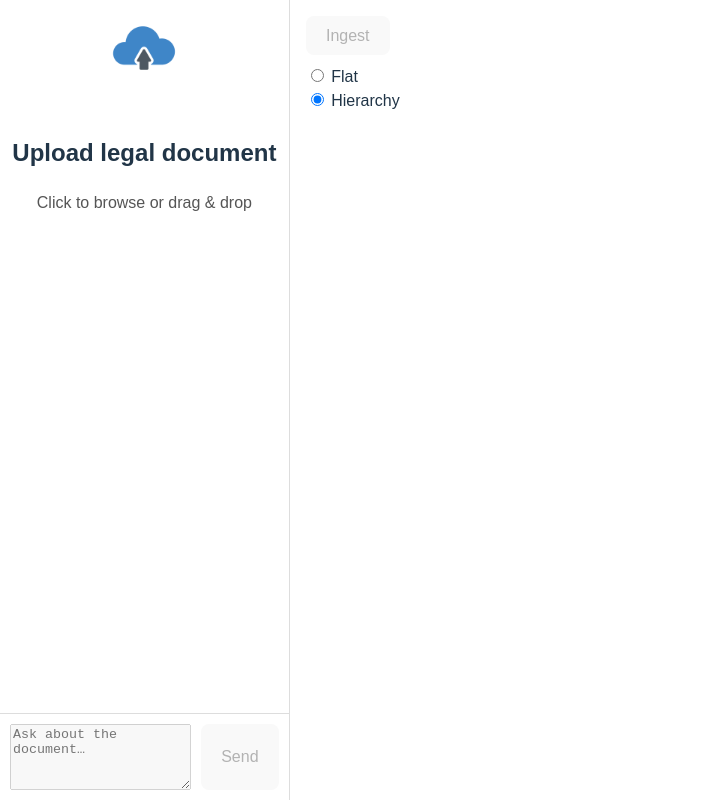
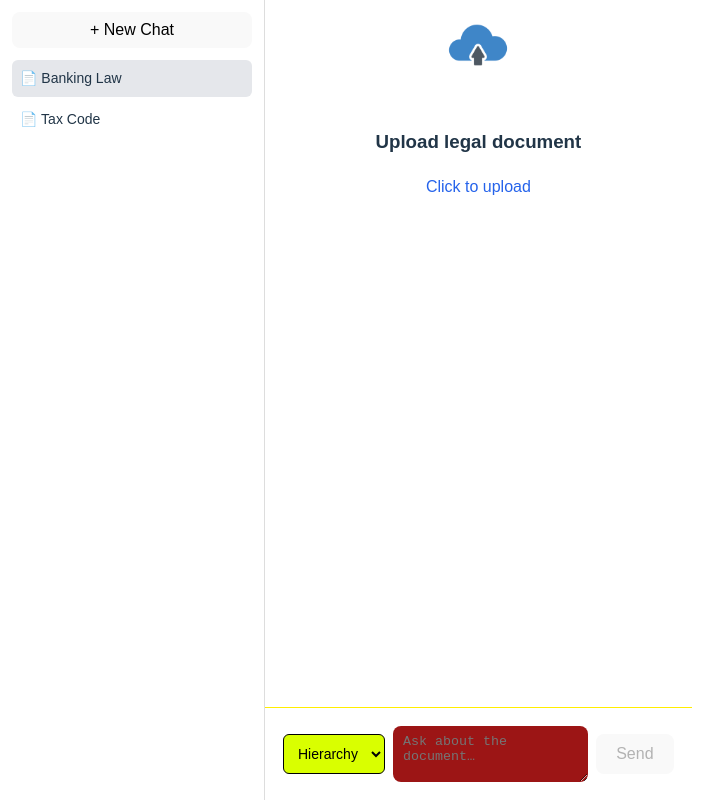
Before and after one commit to Jayverma16/rag-with-context, a React app in the folder gui/frontend/: page / in a window 1280 px wide. Shown: the whole page, without its empty margins (0-706 px from the left). Built offline with nearby package versions, Linux system fonts and the light colour scheme; the HTML template or start-up script is replaced by a standard one.

Commit message:
components

```diff
--- a/gui/frontend/src/App.jsx
+++ b/gui/frontend/src/App.jsx
@@ -1,34 +1,40 @@
 import { useState } from "react";
-import { chat, uploadFile, ingestFile } from "./services/api";
-import UploadIcon from "./assets/file_upload_logo.png";
+import { chat, ingestFile } from "./services/api";
+import UploadBox from "./components/UploadBox";
+import Sidebar from "./components/Sidebar";
+import BottomBar from "./components/BottomBar";
 
 
 function App() {
   const [query, setQuery] = useState("");
   const [mode, setMode] = useState("hierarchy");
   const [messages, setMessages] = useState([]);
-  const [chunks, setChunks] = useState([]);
   const [loading, setLoading] = useState(false);
 
+  const [uploadedFile, setUploadedFile] = useState(null);
   const [uploadStatus, setUploadStatus] = useState("");
-  const [uploadedFile, setUploadedFile] = useState(null);
   const [ingestStatus, setIngestStatus] = useState("");
+
+  // 🔑 Chat history state (basic for now)
+  const [chats, setChats] = useState([
+    { id: "1", title: "Banking Law" },
+    { id: "2", title: "Tax Code" },
+  ]);
+  const [activeChatId, setActiveChatId] = useState("1");
 
   const runQuery = async () => {
     if (!query.trim()) return;
 
-    const userMsg = { role: "user", content: query };
-    setMessages((m) => [...m, userMsg]);
+    setMessages((m) => [...m, { role: "user", content: query }]);
     setQuery("");
     setLoading(true);
 
     try {
-      const res = await chat(userMsg.content, mode);
+      const res = await chat(query, mode);
       setMessages((m) => [
         ...m,
         { role: "assistant", content: res.answer },
       ]);
-      setChunks(res.chunks);
     } catch {
       setMessages((m) => [
         ...m,
@@ -40,49 +46,50 @@ function App() {
 
   return (
     <div style={styles.app}>
-      {/* ================= CENTER ================= */}
+      {/* ========== LEFT SIDEBAR ========== */}
+      <Sidebar
+        chats={chats}
+        activeChatId={activeChatId}
+        onNewChat={() => {
+          const id = Date.now().toString();
+          setChats((c) => [
+            { id, title: "New Chat" },
+            ...c,
+          ]);
+          setActiveChatId(id);
+          setMessages([]);
+          setUploadedFile(null);
+          setIngestStatus("");
+        }}
+        onSelectChat={(id) => {
+          setActiveChatId(id);
+          setMessages([]);
+        }}
+      />
+
+      {/* ========== CENTER ========== */}
       <div style={styles.center}>
-        {/* Upload state */}
         {!uploadedFile && (
-<div style={styles.uploadBox}>
-  <img
-    src={UploadIcon}
-    alt="Upload"
-    style={{ width: 96, opacity: 0.9, marginBottom: 12 }}
-  />
-
-  <h2>Upload legal document</h2>
-
-  <label style={{ cursor: "pointer", color: "#555" }}>
-    Click to browse or drag & drop
-    <input
-      type="file"
-      accept=".pdf,.txt,.md"
-      hidden
-      onChange={async (e) => {
-        const file = e.target.files[0];
-        e.target.value = "";
-        if (!file) return;
-
-        setUploadStatus("Uploading...");
-        try {
-          const res = await uploadFile(file);
-          setUploadedFile(res.filename);
-          setUploadStatus(`Uploaded: ${res.filename}`);
-        } catch {
-          setUploadStatus("❌ Upload failed");
-        }
-      }}
-    />
-  </label>
-
-  <small style={{ marginTop: 8, display: "block" }}>
-    {uploadStatus}
-  </small>
-</div>
+          <UploadBox
+            uploadStatus={uploadStatus}
+            setUploadStatus={setUploadStatus}
+            onUploadSuccess={setUploadedFile}
+          />
         )}
 
-        {/* Chat messages */}
+        {uploadedFile && (
+          <button
+            onClick={async () => {
+              setIngestStatus("Ingesting...");
+              await ingestFile(uploadedFile);
+              setIngestStatus("✅ Ready");
+            }}
+          >
+            Ingest document
+          </button>
+        )}
+
+        {/* Chat area */}
         <div style={styles.chatArea}>
           {messages.map((m, i) => (
             <div
@@ -90,7 +97,6 @@ function App() {
               style={{
                 ...styles.message,
                 alignSelf: m.role === "user" ? "flex-end" : "flex-start",
-                background: m.role === "user" ? "#daf" : "#eee",
               }}
             >
               {m.content}
@@ -99,113 +105,29 @@ function App() {
           {loading && <div style={styles.message}>Thinking…</div>}
         </div>
 
-        {/* ================= INPUT ================= */}
-        <div style={styles.inputBar}>
-          <textarea
-            value={query}
-            onChange={(e) => setQuery(e.target.value)}
-            placeholder="Ask about the document…"
-            disabled={!ingestStatus.startsWith("✅")}
-            style={styles.textarea}
-          />
+        <BottomBar
+          query={query}
+          setQuery={setQuery}
+          onSend={runQuery}
+          disabled={!ingestStatus.startsWith("✅") || loading}
+          mode={mode}
+          setMode={setMode}
+        />
 
-          <button
-            onClick={runQuery}
-            disabled={loading || !ingestStatus.startsWith("✅")}
-          >
-            Send
-          </button>
-        </div>
-      </div>
 
-      {/* ================= RIGHT SIDEBAR ================= */}
-      <div style={styles.sidebar}>
-        <button
-          onClick={async () => {
-            setIngestStatus("Ingesting...");
-            try {
-              await ingestFile(uploadedFile);
-              setIngestStatus("✅ Ready");
-            } catch {
-              setIngestStatus("❌ Ingest failed");
-            }
-          }}
-          disabled={!uploadedFile}
-        >
-          Ingest
-        </button>
-
-        <div style={{ marginTop: 10 }}>
-          <label>
-            <input
-              type="radio"
-              checked={mode === "flat"}
-              onChange={() => setMode("flat")}
-            />{" "}
-            Flat
-          </label>
-          <br />
-          <label>
-            <input
-              type="radio"
-              checked={mode === "hierarchy"}
-              onChange={() => setMode("hierarchy")}
-            />{" "}
-            Hierarchy
-          </label>
-        </div>
-
-        <small>{ingestStatus}</small>
       </div>
     </div>
   );
 }
 
-/* ================= STYLES ================= */
-
+/* styles */
 const styles = {
-  app: {
-    display: "flex",
-    height: "100vh",
-    fontFamily: "sans-serif",
-  },
-  center: {
-    flex: 1,
-    display: "flex",
-    flexDirection: "column",
-  },
-  uploadBox: {
-    margin: "auto",
-    textAlign: "center",
-  },
-  chatArea: {
-    flex: 1,
-    padding: 20,
-    overflowY: "auto",
-    display: "flex",
-    flexDirection: "column",
-    gap: 10,
-  },
-  message: {
-    maxWidth: "70%",
-    padding: 10,
-    borderRadius: 8,
-  },
-  inputBar: {
-    display: "flex",
-    gap: 10,
-    padding: 10,
-    borderTop: "1px solid #ddd",
-  },
-  textarea: {
-    flex: 1,
-    height: 60,
-  },
-  sidebar: {
-    width: 260,
-    borderLeft: "1px solid #ddd",
-    padding: 16,
-  },
+  app: { display: "flex", height: "100vh", fontFamily: "sans-serif" },
+  center: { flex: 1, display: "flex", flexDirection: "column" },
+  chatArea: { flex: 1, padding: 16, overflowY: "auto" },
+  message: { padding: 10, borderRadius: 8, background: "#f3f4f6", maxWidth: "70%" },
+  bottomBar: { borderTop: "1px solid #ddd", padding: 10 },
+  inputBox: { display: "flex", gap: 8, marginTop: 8 },
 };
 
 export default App;
--- /dev/null
+++ b/gui/frontend/src/components/BottomBar.jsx
@@ -0,0 +1,32 @@
+import ChatInputBar from "./ChatInputBar";
+
+function BottomBar({
+  query,
+  setQuery,
+  onSend,
+  disabled,
+  mode,
+  setMode,
+}) {
+  return (
+    <div style={styles.container}>
+      <ChatInputBar
+        query={query}
+        setQuery={setQuery}
+        onSend={onSend}
+        disabled={disabled}
+        mode={mode}
+        setMode={setMode}
+      />
+    </div>
+  );
+}
+
+const styles = {
+  container: {
+    borderTop: "1px solid #ffee00",
+    padding: 10,
+  },
+};
+
+export default BottomBar;
--- /dev/null
+++ b/gui/frontend/src/components/ChatInputBar.jsx
@@ -0,0 +1,50 @@
+import ModeDropdown from "./ModeDropdown";
+
+function ChatInputBar({
+  query,
+  setQuery,
+  onSend,
+  disabled,
+  mode,
+  setMode,
+}) {
+  return (
+<div style={styles.container}>
+  <ModeDropdown mode={mode} setMode={setMode} />
+
+  <textarea
+    value={query}
+    onChange={(e) => setQuery(e.target.value)}
+    placeholder="Ask about the document…"
+    disabled={disabled}
+    style={styles.textarea}
+  />
+
+  <button disabled={disabled}>Send</button>
+</div>
+  );
+}
+
+const styles = {
+container: {
+  display: "flex",
+  alignItems: "center",
+  gap: 8,
+  background: "#ffffff",
+  padding: 8,
+  borderRadius: 10,
+},
+
+textarea: {
+  flex: 1,
+  height: 40,
+  background: "#9c1515",
+  color: "#1bad1b",
+  border: "none",
+  padding: "8px 10px",
+  borderRadius: 8,
+},
+
+};
+
+export default ChatInputBar;
--- /dev/null
+++ b/gui/frontend/src/components/ModeDropdown.jsx
@@ -0,0 +1,26 @@
+function ModeDropdown({ mode, setMode }) {
+  return (
+    <select
+      value={mode}
+      onChange={(e) => setMode(e.target.value)}
+      style={styles.select}
+    >
+      <option value="flat" style={{ color: "#011f4e" }} >Flat</option>
+      <option value="hierarchy" style={{ color: "#011f4e" }} >Hierarchy</option>
+    </select>
+  );
+}
+
+const styles = {
+  select: {
+    height: 40,
+    padding: "0 10px",
+    borderRadius: 6,
+    border: "1px solid #000000",
+    background: "#d9ff00",
+    fontSize: 14,
+    cursor: "pointer",
+  },
+};
+
+export default ModeDropdown;
--- /dev/null
+++ b/gui/frontend/src/components/Sidebar.jsx
@@ -0,0 +1,59 @@
+function Sidebar({
+  chats = [],
+  activeChatId,
+  onNewChat,
+  onSelectChat,
+}) {
+  return (
+    <div style={styles.sidebar}>
+      <button style={styles.newChat} onClick={onNewChat}>
+        + New Chat
+      </button>
+
+      <div style={styles.chatList}>
+        {chats.map((chat) => (
+          <div
+            key={chat.id}
+            onClick={() => onSelectChat(chat.id)}
+            style={{
+              ...styles.chatItem,
+              background:
+                chat.id === activeChatId ? "#e5e7eb" : "transparent",
+            }}
+          >
+            📄 {chat.title}
+          </div>
+        ))}
+      </div>
+    </div>
+  );
+}
+
+const styles = {
+  sidebar: {
+    width: 240,
+    borderRight: "1px solid #ddd",
+    padding: 12,
+    display: "flex",
+    flexDirection: "column",
+  },
+  newChat: {
+    width: "100%",
+    marginBottom: 12,
+    padding: 8,
+    cursor: "pointer",
+  },
+  chatList: {
+    display: "flex",
+    flexDirection: "column",
+    gap: 4,
+  },
+  chatItem: {
+    padding: 8,
+    borderRadius: 6,
+    cursor: "pointer",
+    fontSize: 14,
+  },
+};
+
+export default Sidebar;
--- /dev/null
+++ b/gui/frontend/src/components/UploadBox.jsx
@@ -0,0 +1,67 @@
+import UploadIcon from "../assets/file_upload_logo.png";
+import { uploadFile } from "../services/api";
+
+function UploadBox({
+  onUploadSuccess,
+  uploadStatus,
+  setUploadStatus,
+}) {
+  return (
+    <div style={styles.uploadBox}>
+      <img src={UploadIcon} alt="Upload" style={styles.icon} />
+
+      <h3>Upload legal document</h3>
+
+      <label style={styles.uploadLabel}>
+        Click to upload
+        <input
+          type="file"
+          hidden
+          accept=".pdf,.txt,.md"
+          onChange={async (e) => {
+            const file = e.target.files[0];
+            e.target.value = "";
+            if (!file) return;
+
+            setUploadStatus("Uploading...");
+            try {
+              const res = await uploadFile(file);
+              setUploadStatus(`Uploaded: ${res.filename}`);
+              onUploadSuccess(res.filename); // 🔑 send filename to parent
+            } catch (err) {
+              console.error(err);
+              setUploadStatus("❌ Upload failed");
+            }
+          }}
+        />
+      </label>
+
+      <small style={styles.status}>{uploadStatus}</small>
+    </div>
+  );
+}
+
+const styles = {
+  uploadBox: {
+    margin: "auto",
+    textAlign: "center",
+  },
+  icon: {
+    width: 90,
+    marginBottom: 12,
+    opacity: 0.9,
+  },
+  uploadLabel: {
+    cursor: "pointer",
+    color: "#2563eb",
+    fontWeight: 500,
+  },
+  status: {
+    display: "block",
+    marginTop: 8,
+    fontSize: 13,
+    color: "#555",
+  },
+};
+
+export default UploadBox;
```
Also changed, not shown: gui/frontend/src/components/ModeSelector.jsx (added, +33 -0 lines).
